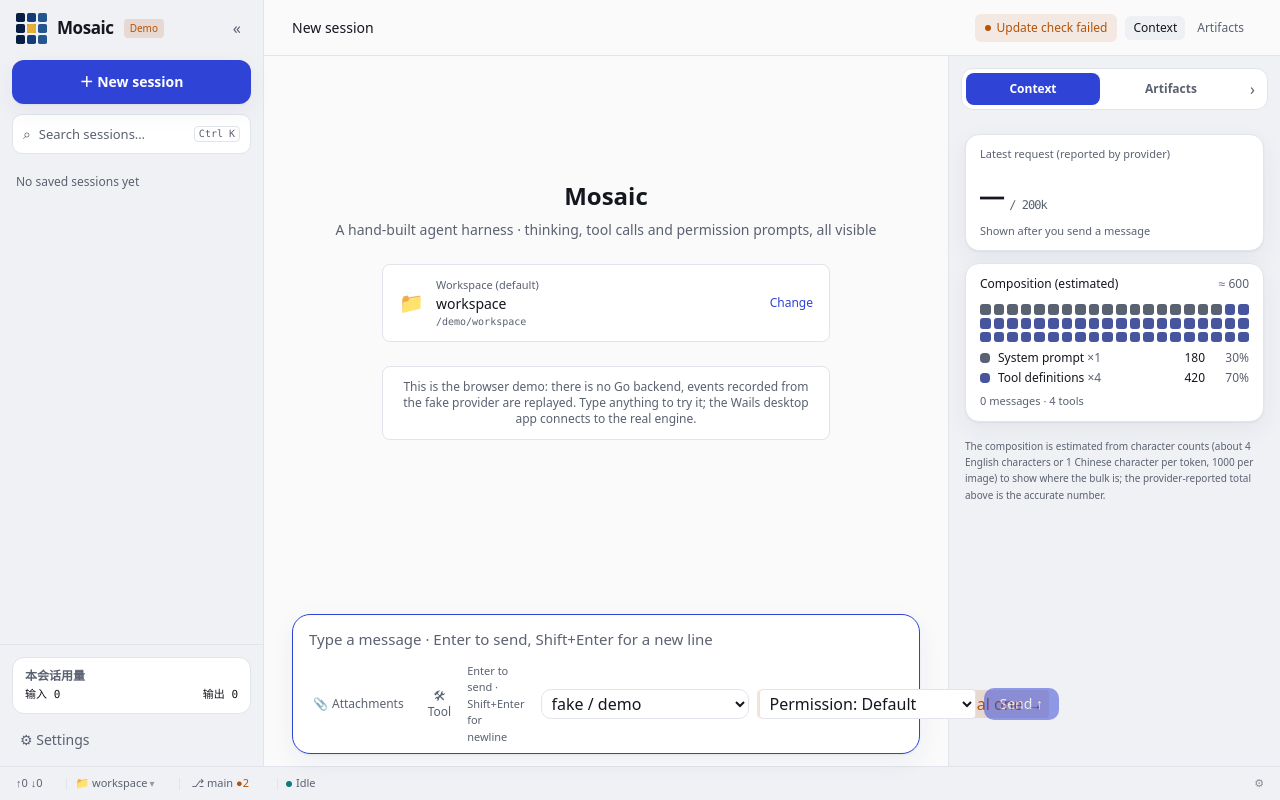
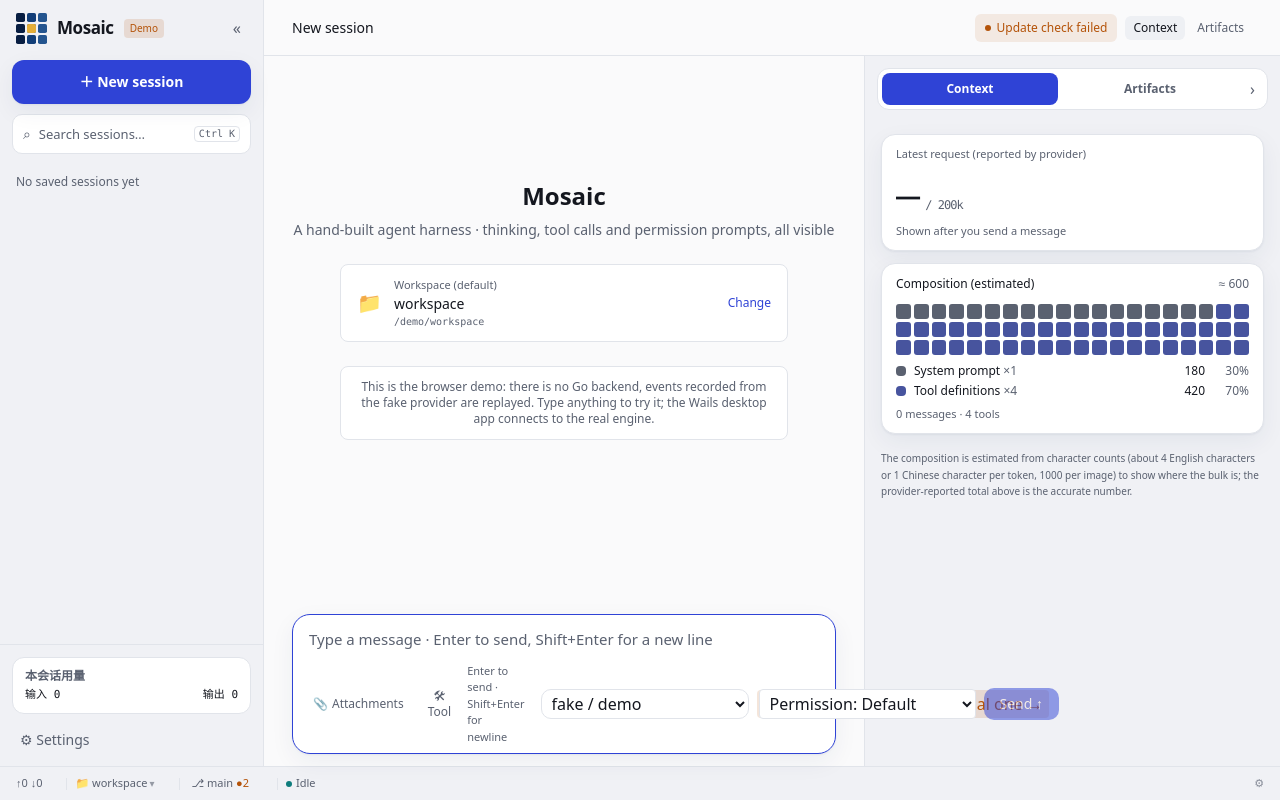
Before and after one commit to crazyjums/mosaic, a React (Vite) app in the folder frontend/: page / in a window 1280 px wide. Built offline with nearby package versions, Linux system fonts and the light colour scheme.

Commit message:
fix(ui): keep right-side context and artifacts tabs the same width

```diff
--- a/frontend/src/components/SidePanel.tsx
+++ b/frontend/src/components/SidePanel.tsx
@@ -9,7 +9,7 @@ import ContextPanel from "./ContextPanel";
 // 右侧面板：一排标签（上下文 / 产物）+ 当前标签的内容。
 //
 //   - 最右边有一条始终可见的窄标签栏（像编辑器的侧边栏，只放图标，悬停显示名称）：点一个标签展开它；再点当前标签，或点面板上的 ›，把面板折叠回标签栏；
-//   - 面板从顶到底占满高度，内容区自己滚动；
+//   - 两个标签共用固定宽度（26rem），切换标签时对话区及输入框不发生横向跳动；\n//   - 面板从顶到底占满高度，内容区自己滚动；
 //   - 窗口不够宽时整个右侧面板隐藏（和以前的上下文明细一致），标题栏上的按钮也一起隐藏。
 
 type Tab = UIPrefs["sideTab"];
@@ -54,7 +54,7 @@ export default function SidePanel() {
   return (
     <div className="hidden h-full shrink-0 lg:flex">
       {open && (
-        <section className={`flex h-full min-h-0 flex-col border-l border-line bg-side ${tab === "artifacts" ? "w-[26rem]" : "w-[332px]"}`} aria-label={t(TABS.find((x) => x.id === tab)!.label)}>
+        <section className="flex h-full w-[26rem] min-h-0 shrink-0 flex-col border-l border-line bg-side" aria-label={t(TABS.find((x) => x.id === tab)!.label)}>
           <nav className="m-3 flex shrink-0 gap-1 rounded-xl border border-line bg-panel p-1" aria-label={t("右侧面板")}>
             {TABS.map((x) => <button key={x.id}
               className={`flex min-w-0 flex-1 items-center justify-center gap-1 rounded-lg px-2 py-2 text-xs font-semibold ${tab === x.id ? "bg-accent text-on-accent" : "text-muted hover:bg-panel-2"}`}
```
